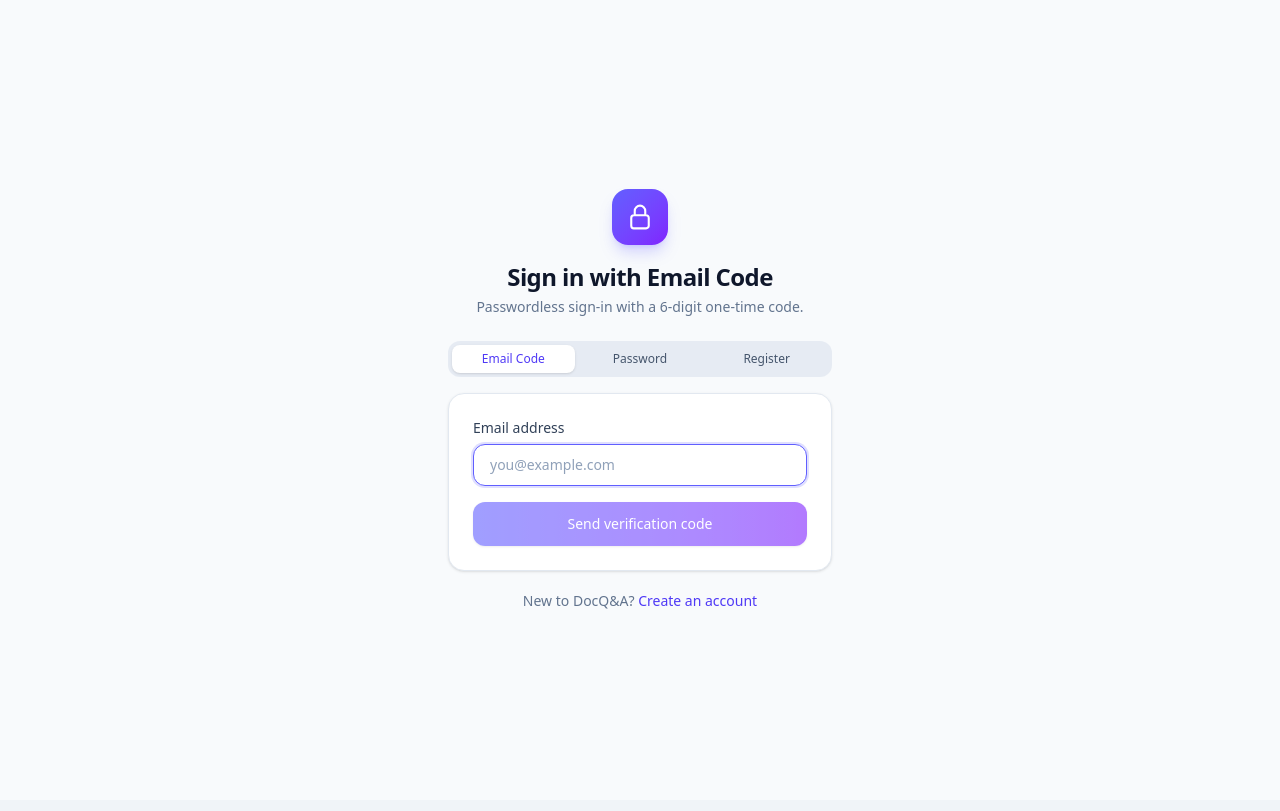
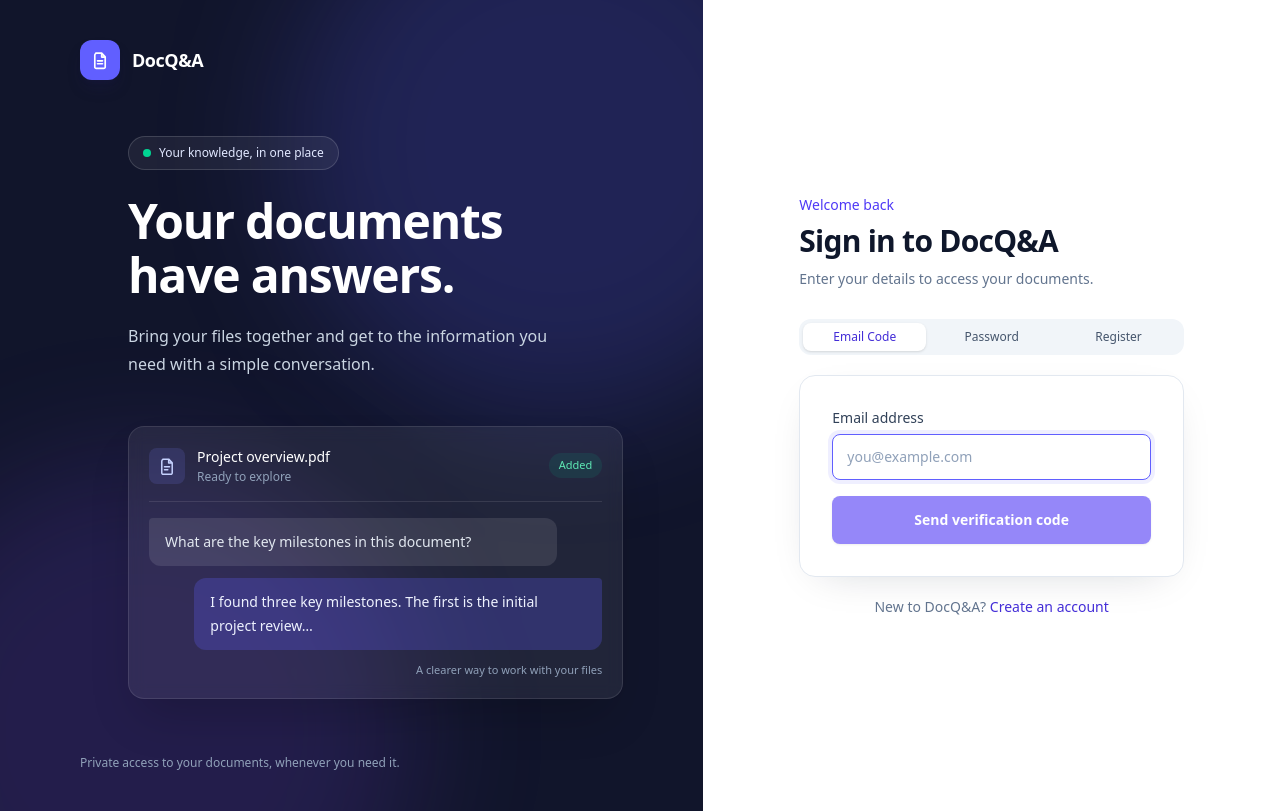
Before and after one commit to subornoroychowdhury7-afk/rag_app, a Next.js app in the folder frontend/: page / in a window 1280 px wide. Built offline with nearby package versions, Linux system fonts and the light colour scheme; no server answers.

Commit message:
feat(auth): update AuthForm layout and design

```diff
--- a/frontend/src/components/AuthForm.tsx
+++ b/frontend/src/components/AuthForm.tsx
@@ -9,7 +9,7 @@ type AuthMethod = "otp" | "password" | "register";
 const MIN_PASSWORD = 8;
 
 const inputClass =
-  "w-full rounded-xl border border-slate-300 bg-white px-4 py-2.5 text-sm text-slate-800 outline-none transition-colors placeholder:text-slate-400 focus:border-indigo-500 focus:ring-2 focus:ring-indigo-500/20 disabled:opacity-60 dark:border-slate-600 dark:bg-slate-800 dark:text-slate-200 dark:placeholder:text-slate-500";
+  "w-full rounded-lg border border-slate-300 bg-white px-3.5 py-3 text-sm text-slate-900 outline-none transition placeholder:text-slate-400 focus:border-indigo-500 focus:ring-4 focus:ring-indigo-500/10 disabled:opacity-60 dark:border-slate-600 dark:bg-slate-800 dark:text-slate-100 dark:placeholder:text-slate-500";
 
 export default function AuthForm({ onAuthed }: { onAuthed: (user: AuthUser) => void }) {
   const [method, setMethod] = useState<AuthMethod>("otp");
@@ -138,49 +138,73 @@ export default function AuthForm({ onAuthed }: { onAuthed: (user: AuthUser) => v
   }
 
   return (
-    <main className="flex min-h-dvh items-center justify-center bg-slate-50 px-4 py-10 dark:bg-slate-950">
-      <div className="w-full max-w-sm animate-fade-in-up">
-        {/* Header Branding */}
-        <div className="mb-6 flex flex-col items-center text-center">
-          <div className="mb-4 flex h-14 w-14 items-center justify-center rounded-2xl bg-gradient-to-br from-indigo-500 to-violet-600 shadow-lg shadow-indigo-500/25">
+    <main className="min-h-dvh bg-white dark:bg-slate-950 lg:grid lg:grid-cols-[minmax(0,1fr)_minmax(460px,0.82fr)]">
+      <section className="relative hidden min-h-dvh overflow-hidden bg-[#11152b] px-12 py-10 text-white lg:flex lg:flex-col lg:justify-between xl:px-20">
+        <div className="absolute -right-32 -top-32 h-[34rem] w-[34rem] rounded-full bg-indigo-500/20 blur-3xl" />
+        <div className="absolute -bottom-48 -left-32 h-[34rem] w-[34rem] rounded-full bg-violet-500/15 blur-3xl" />
+        <div className="relative flex items-center gap-3">
+          <div className="flex h-10 w-10 items-center justify-center rounded-xl bg-indigo-500 shadow-lg shadow-indigo-950/30">
             <svg
-              className="h-7 w-7 text-white"
+              className="h-5 w-5 text-white"
               fill="none"
               viewBox="0 0 24 24"
               stroke="currentColor"
-              strokeWidth={1.8}
+              strokeWidth={2}
             >
-              <path
-                strokeLinecap="round"
-                strokeLinejoin="round"
-                d="M16.5 10.5V6.75a4.5 4.5 0 10-9 0v3.75m-.75 11.25h10.5a2.25 2.25 0 002.25-2.25v-6.75a2.25 2.25 0 00-2.25-2.25H6.75a2.25 2.25 0 00-2.25 2.25v6.75a2.25 2.25 0 002.25 2.25z"
-              />
+              <path strokeLinecap="round" strokeLinejoin="round" d="M7 3.75h7l4.25 4.5v12A1.75 1.75 0 0116.5 22h-9A1.75 1.75 0 015.75 20.25v-14A2.5 2.5 0 018.25 3.75M14 4v4.5h4M9 13h6M9 16.5h6" />
             </svg>
           </div>
-          <h1 className="text-2xl font-bold tracking-tight text-slate-900 dark:text-slate-100">
-            {method === "register"
-              ? "Create your account"
-              : method === "otp"
-                ? "Sign in with Email Code"
-                : "Welcome back"}
+          <span className="text-lg font-semibold tracking-tight">DocQ&amp;A</span>
+        </div>
+
+        <div className="relative my-14 max-w-xl xl:ml-12">
+          <div className="mb-6 inline-flex items-center gap-2 rounded-full border border-white/15 bg-white/[0.06] px-3.5 py-2 text-xs font-medium text-indigo-100">
+            <span className="h-2 w-2 rounded-full bg-emerald-400" /> Your knowledge, in one place
+          </div>
+          <h2 className="text-4xl font-semibold leading-[1.12] tracking-tight xl:text-5xl">Your documents have answers.</h2>
+          <p className="mt-5 max-w-md text-base leading-7 text-slate-300">Bring your files together and get to the information you need with a simple conversation.</p>
+
+          <div className="mt-12 rounded-2xl border border-white/10 bg-white/[0.07] p-5 shadow-2xl shadow-black/20 backdrop-blur-sm">
+            <div className="flex items-center gap-3 border-b border-white/10 pb-4">
+              <div className="flex h-9 w-9 items-center justify-center rounded-lg bg-indigo-400/15 text-indigo-200">
+                <svg className="h-5 w-5" fill="none" viewBox="0 0 24 24" stroke="currentColor" strokeWidth={1.8}><path strokeLinecap="round" strokeLinejoin="round" d="M7 3.75h7l4.25 4.5v12A1.75 1.75 0 0116.5 22h-9A1.75 1.75 0 015.75 20.25v-14A2.5 2.5 0 018.25 3.75M14 4v4.5h4M9 13h6M9 16.5h4" /></svg>
+              </div>
+              <div><p className="text-sm font-medium">Project overview.pdf</p><p className="mt-0.5 text-xs text-slate-400">Ready to explore</p></div>
+              <span className="ml-auto rounded-full bg-emerald-400/10 px-2.5 py-1 text-[11px] font-medium text-emerald-300">Added</span>
+            </div>
+            <div className="mt-4 max-w-[90%] rounded-xl rounded-tl-sm bg-white/10 px-4 py-3 text-sm leading-6 text-slate-200">What are the key milestones in this document?</div>
+            <div className="ml-auto mt-3 max-w-[90%] rounded-xl rounded-tr-sm bg-indigo-500/25 px-4 py-3 text-sm leading-6 text-indigo-50">I found three key milestones. The first is the initial project review…</div>
+            <p className="mt-3 text-right text-[11px] text-slate-400">A clearer way to work with your files</p>
+          </div>
+        </div>
+        <p className="relative text-xs text-slate-400">Private access to your documents, whenever you need it.</p>
+      </section>
+
+      <section className="flex min-h-dvh flex-col px-5 py-6 sm:px-10 lg:justify-center lg:px-14 xl:px-24">
+       <div className="mx-auto w-full max-w-md animate-fade-in-up">
+        <div className="mb-10 flex items-center gap-3 lg:hidden">
+          <div className="flex h-10 w-10 items-center justify-center rounded-xl bg-indigo-600 text-white shadow-md shadow-indigo-600/20">
+            <svg className="h-5 w-5" fill="none" viewBox="0 0 24 24" stroke="currentColor" strokeWidth={2}><path strokeLinecap="round" strokeLinejoin="round" d="M7 3.75h7l4.25 4.5v12A1.75 1.75 0 0116.5 22h-9A1.75 1.75 0 015.75 20.25v-14A2.5 2.5 0 018.25 3.75M14 4v4.5h4M9 13h6M9 16.5h6" /></svg>
+          </div><span className="text-lg font-semibold tracking-tight text-slate-900 dark:text-white">DocQ&amp;A</span>
+        </div>
+        <div className="mb-7">
+          <p className="mb-2 text-sm font-medium text-indigo-600 dark:text-indigo-400">{method === "register" ? "Get started" : "Welcome back"}</p>
+          <h1 className="text-3xl font-semibold tracking-tight text-slate-900 dark:text-white">
+            {method === "register" ? "Create your account" : "Sign in to DocQ&A"}
           </h1>
-          <p className="mt-1 text-sm text-slate-500 dark:text-slate-400">
-            {method === "register"
-              ? "Your documents stay private to your account."
-              : method === "otp"
-                ? "Passwordless sign-in with a 6-digit one-time code."
-                : "Log in with your password to access your documents."}
+          <p className="mt-2 text-sm leading-6 text-slate-500 dark:text-slate-400">
+            {method === "register" ? "Create an account to keep your documents in one place." : "Enter your details to access your documents."}
           </p>
         </div>
 
         {/* Method Switcher Tabs */}
-        <div className="mb-4 grid grid-cols-3 gap-1 rounded-xl bg-slate-200/80 p-1 text-xs font-medium text-slate-600 dark:bg-slate-800 dark:text-slate-300">
+        <div className="mb-5 grid grid-cols-3 gap-1 rounded-xl bg-slate-100 p-1 text-xs font-medium text-slate-600 dark:bg-slate-800 dark:text-slate-300" role="tablist" aria-label="Sign in method">
           <button
             type="button"
             onClick={() => switchMethod("otp")}
             className={`rounded-lg py-1.5 transition-all ${
               method === "otp"
-                ? "bg-white text-indigo-600 shadow-sm dark:bg-slate-700 dark:text-white"
+              ? "bg-white text-indigo-700 shadow-sm dark:bg-slate-700 dark:text-white"
                 : "hover:text-slate-900 dark:hover:text-white"
             }`}
           >
@@ -191,7 +215,7 @@ export default function AuthForm({ onAuthed }: { onAuthed: (user: AuthUser) => v
             onClick={() => switchMethod("password")}
             className={`rounded-lg py-1.5 transition-all ${
               method === "password"
-                ? "bg-white text-indigo-600 shadow-sm dark:bg-slate-700 dark:text-white"
+              ? "bg-white text-indigo-700 shadow-sm dark:bg-slate-700 dark:text-white"
                 : "hover:text-slate-900 dark:hover:text-white"
             }`}
           >
@@ -202,7 +226,7 @@ export default function AuthForm({ onAuthed }: { onAuthed: (user: AuthUser) => v
             onClick={() => switchMethod("register")}
             className={`rounded-lg py-1.5 transition-all ${
               method === "register"
-                ? "bg-white text-indigo-600 shadow-sm dark:bg-slate-700 dark:text-white"
+              ? "bg-white text-indigo-700 shadow-sm dark:bg-slate-700 dark:text-white"
                 : "hover:text-slate-900 dark:hover:text-white"
             }`}
           >
@@ -210,7 +234,7 @@ export default function AuthForm({ onAuthed }: { onAuthed: (user: AuthUser) => v
           </button>
         </div>
 
-        <div className="rounded-2xl border border-slate-200 bg-white p-6 shadow-sm dark:border-slate-700 dark:bg-slate-900">
+        <div className="rounded-2xl border border-slate-200 bg-white p-6 shadow-[0_12px_42px_-22px_rgba(15,23,42,0.22)] sm:p-8 dark:border-slate-800 dark:bg-slate-900 dark:shadow-none">
           {/* Method 1: OTP Login */}
           {method === "otp" && (
             <div>
@@ -240,7 +264,7 @@ export default function AuthForm({ onAuthed }: { onAuthed: (user: AuthUser) => v
                   <button
                     type="submit"
                     disabled={busy || !email.trim()}
-                    className="flex h-11 w-full items-center justify-center gap-2 rounded-xl bg-gradient-to-r from-indigo-500 to-violet-600 text-sm font-medium text-white shadow-sm transition-all hover:shadow-md hover:brightness-110 disabled:cursor-not-allowed disabled:opacity-60"
+                    className="flex h-12 w-full items-center justify-center gap-2 rounded-lg bg-indigo-600 text-sm font-semibold text-white shadow-sm transition-colors hover:bg-indigo-700 disabled:cursor-not-allowed disabled:opacity-60"
                   >
                     {busy && <Spinner className="h-4 w-4" />}
                     {busy ? "Sending code…" : "Send verification code"}
@@ -290,7 +314,7 @@ export default function AuthForm({ onAuthed }: { onAuthed: (user: AuthUser) => v
                   <button
                     type="submit"
                     disabled={busy || otpCode.length < 6}
-                    className="flex h-11 w-full items-center justify-center gap-2 rounded-xl bg-gradient-to-r from-indigo-500 to-violet-600 text-sm font-medium text-white shadow-sm transition-all hover:shadow-md hover:brightness-110 disabled:cursor-not-allowed disabled:opacity-60"
+                    className="flex h-12 w-full items-center justify-center gap-2 rounded-lg bg-indigo-600 text-sm font-semibold text-white shadow-sm transition-colors hover:bg-indigo-700 disabled:cursor-not-allowed disabled:opacity-60"
                   >
                     {busy && <Spinner className="h-4 w-4" />}
                     {busy ? "Verifying…" : "Verify and sign in"}
@@ -394,7 +418,7 @@ export default function AuthForm({ onAuthed }: { onAuthed: (user: AuthUser) => v
               <button
                 type="submit"
                 disabled={busy}
-                className="flex h-11 w-full items-center justify-center gap-2 rounded-xl bg-gradient-to-r from-indigo-500 to-violet-600 text-sm font-medium text-white shadow-sm transition-all hover:shadow-md hover:brightness-110 disabled:cursor-not-allowed disabled:opacity-60"
+                className="flex h-12 w-full items-center justify-center gap-2 rounded-lg bg-indigo-600 text-sm font-semibold text-white shadow-sm transition-colors hover:bg-indigo-700 disabled:cursor-not-allowed disabled:opacity-60"
               >
                 {busy && <Spinner className="h-4 w-4" />}
                 {busy
@@ -433,7 +457,7 @@ export default function AuthForm({ onAuthed }: { onAuthed: (user: AuthUser) => v
               <button
                 type="button"
                 onClick={() => switchMethod("otp")}
-                className="font-medium text-indigo-600 hover:underline dark:text-indigo-400"
+                className="font-medium text-indigo-700 hover:underline dark:text-indigo-400"
               >
                 Sign in
               </button>
@@ -444,7 +468,7 @@ export default function AuthForm({ onAuthed }: { onAuthed: (user: AuthUser) => v
               <button
                 type="button"
                 onClick={() => switchMethod("register")}
-                className="font-medium text-indigo-600 hover:underline dark:text-indigo-400"
+                className="font-medium text-indigo-700 hover:underline dark:text-indigo-400"
               >
                 Create an account
               </button>
@@ -452,6 +476,7 @@ export default function AuthForm({ onAuthed }: { onAuthed: (user: AuthUser) => v
           )}
         </p>
       </div>
-    </main>
-  );
+    </section>
+  </main>
+);
 }
```
